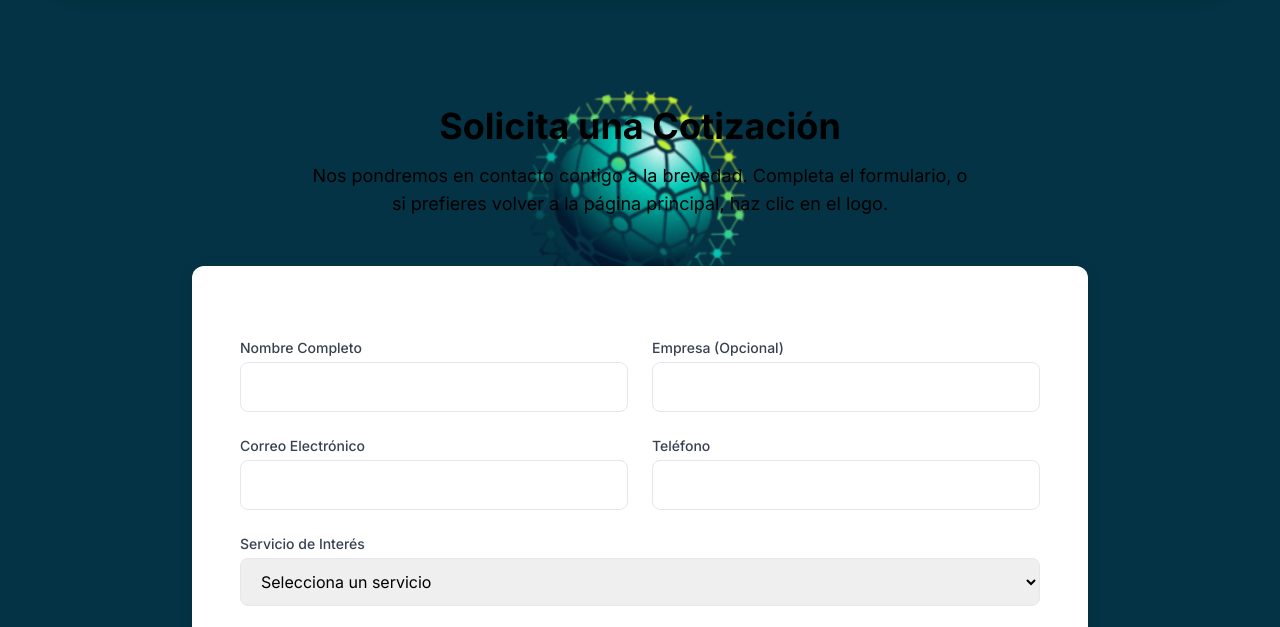
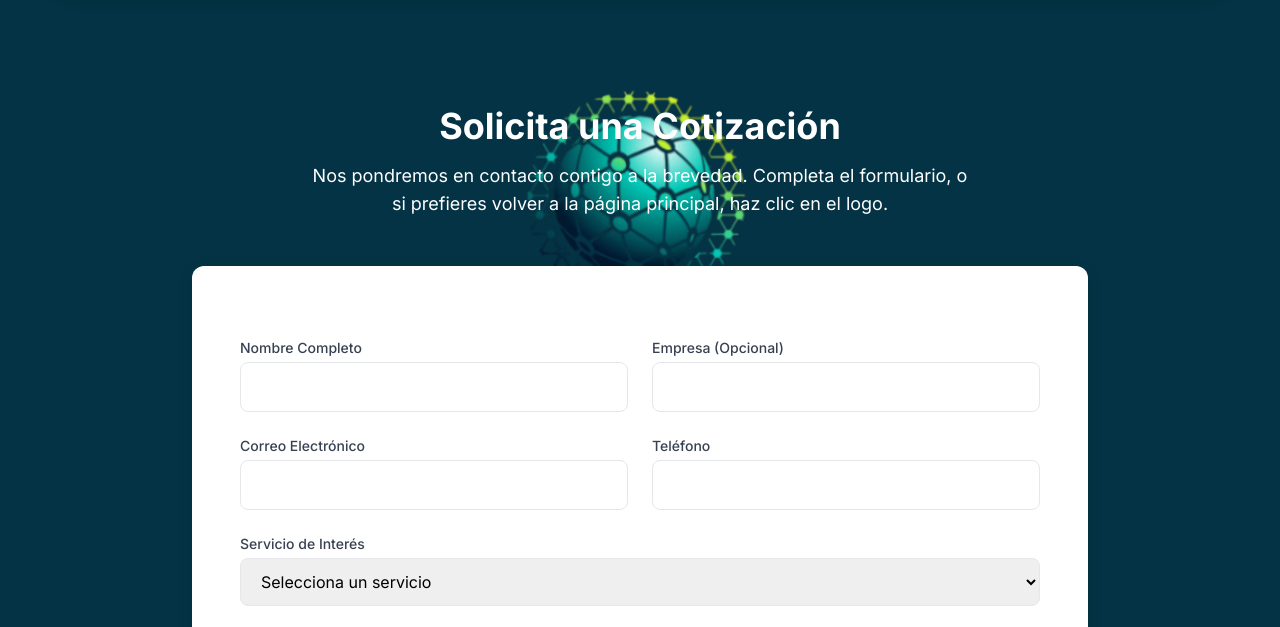
Before and after one commit to prolizardst/prolizard, a plain HTML site: page contactanos.html in a window 1280 px wide. Shown: the part 166-793 px from the top of the page. Drawn offline with nearby package versions, Linux system fonts and the light colour scheme.

Commit message:
actualizacion contactanos: texto principal en blanco

```diff
--- a/contactanos.html
+++ b/contactanos.html
@@ -158,10 +158,10 @@
     <main class="py-16 px-4 sm:px-6 lg:px-8">
       <div class="max-w-4xl mx-auto">
         <div class="text-center mb-12">
-          <h2 class="text-3xl md:text-4xl font-bold text-white-700 mb-4">
+          <h2 class="text-3xl md:text-4xl font-bold text-white mb-4">
             Solicita una Cotización
           </h2>
-          <p class="text-lg text-white-600 max-w-2xl mx-auto">
+          <p class="text-lg text-white max-w-2xl mx-auto">
             Nos pondremos en contacto contigo a la brevedad. Completa el
             formulario, o si prefieres volver a la página principal, haz clic en
             el logo.
```
